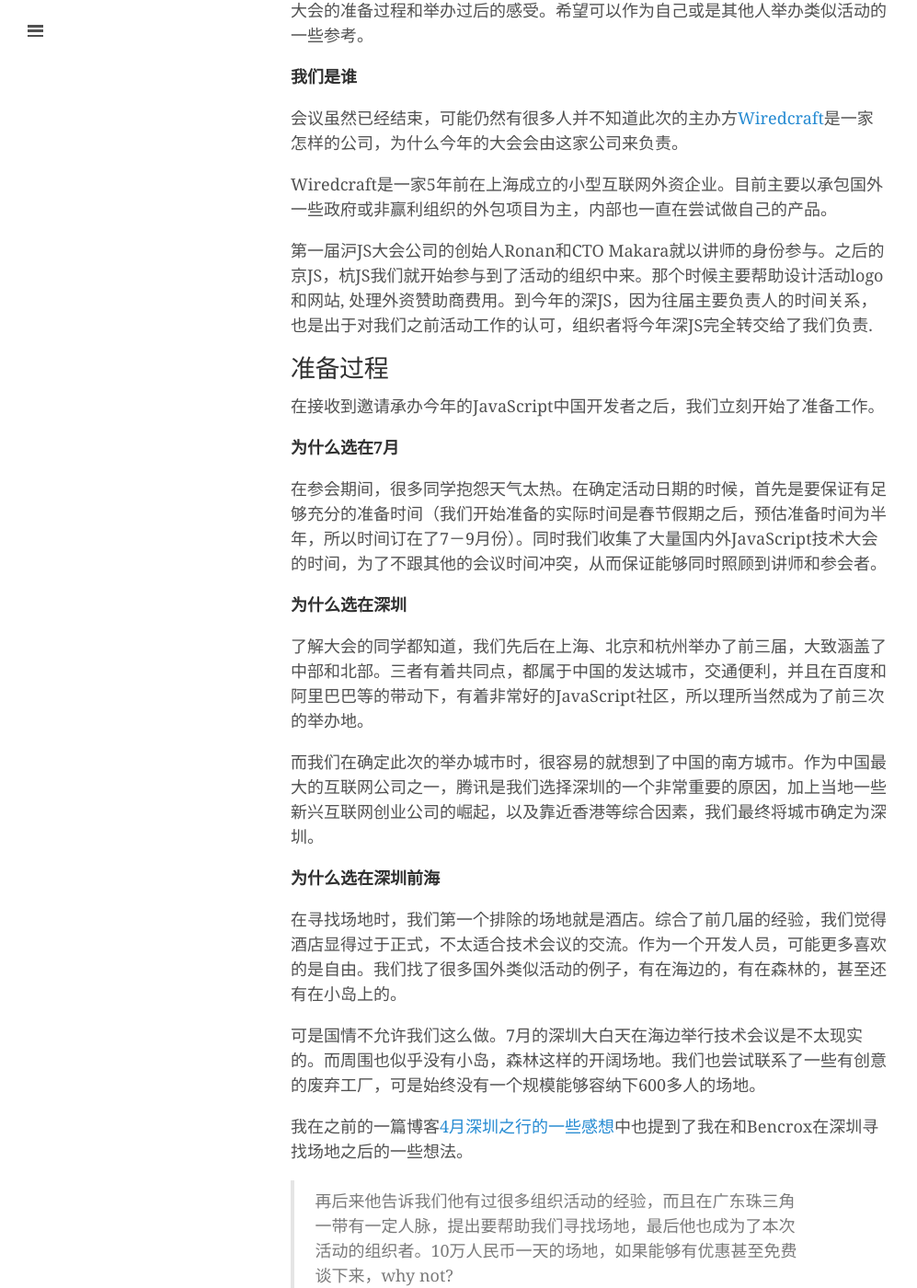
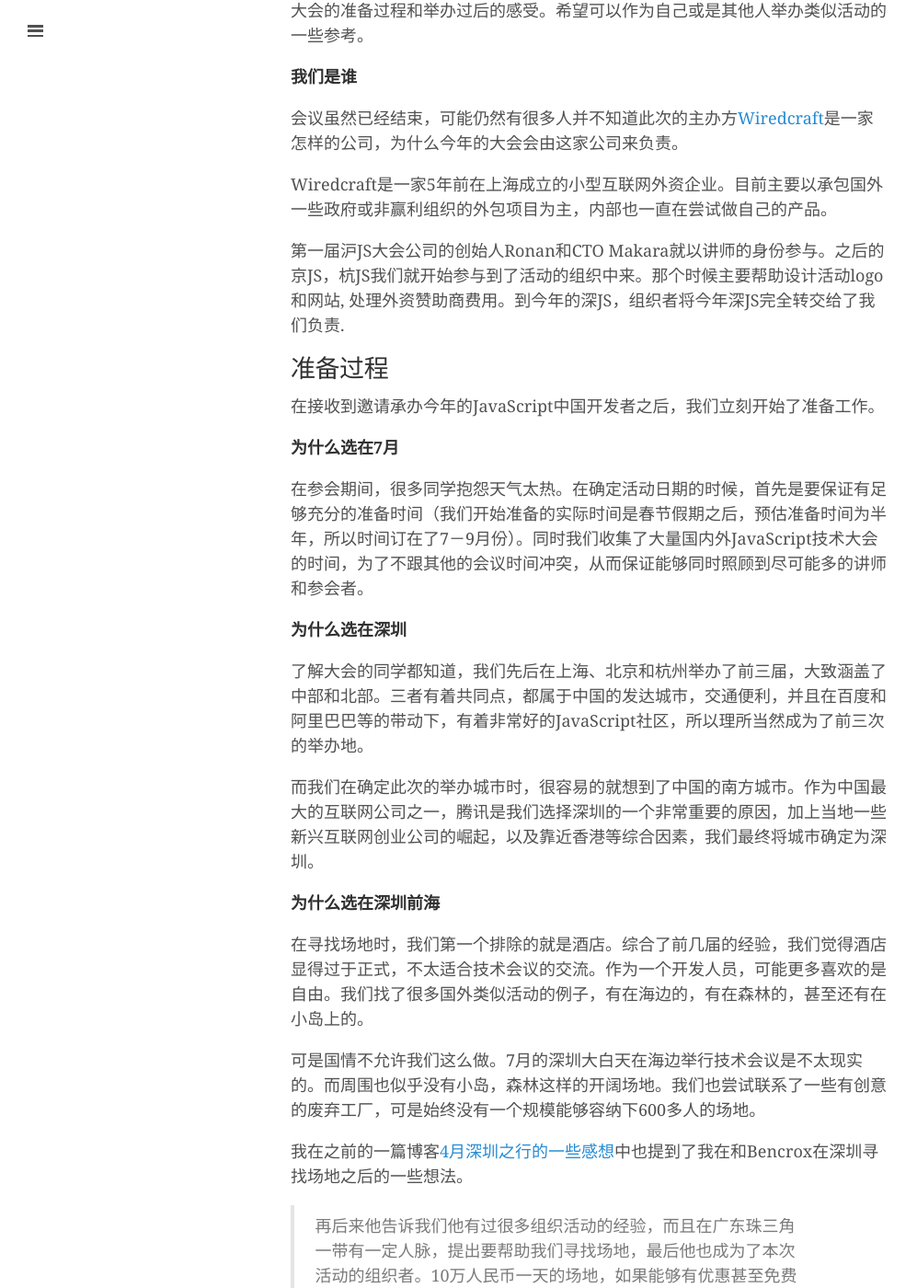
Before and after one commit to fraserxu/fraserxu.github.io, a Jekyll site: the page built from _posts/2015-07-13-a-recall-on-2015-jsconf-china.md, in a window 1280 px wide and 1400 px high, scrolled down 326 px. Shown: the whole window at 92% size, without its empty margins (0-997 px from the left). Built offline with Jekyll 4.4.1, drawn with Linux system fonts in a browser that asks for light colours; some web fonts are replaced; Markdown is read by kramdown in place of the engine named in the settings; some of the changed text lies outside the part shown.

Commit message:
little fix and ready to push

```diff
--- a/_posts/2015-07-13-a-recall-on-2015-jsconf-china.md
+++ b/_posts/2015-07-13-a-recall-on-2015-jsconf-china.md
@@ -14,7 +14,7 @@
 
 Wiredcraft是一家5年前在上海成立的小型互联网外资企业。目前主要以承包国外一些政府或非赢利组织的外包项目为主，内部也一直在尝试做自己的产品。
 
-第一届沪JS大会公司的创始人Ronan和CTO Makara就以讲师的身份参与。之后的京JS，杭JS我们就开始参与到了活动的组织中来。那个时候主要帮助设计活动logo和网站, 处理外资赞助商费用。到今年的深JS，因为往届主要负责人的时间关系，也是出于对我们之前活动工作的认可，组织者将今年深JS完全转交给了我们负责.
+第一届沪JS大会公司的创始人Ronan和CTO Makara就以讲师的身份参与。之后的京JS，杭JS我们就开始参与到了活动的组织中来。那个时候主要帮助设计活动logo和网站, 处理外资赞助商费用。到今年的深JS，组织者将今年深JS完全转交给了我们负责.
 
 ## 准备过程
 
@@ -22,7 +22,7 @@
 
 **为什么选在7月**
 
-在参会期间，很多同学抱怨天气太热。在确定活动日期的时候，首先是要保证有足够充分的准备时间（我们开始准备的实际时间是春节假期之后，预估准备时间为半年，所以时间订在了7－9月份）。同时我们收集了大量国内外JavaScript技术大会的时间，为了不跟其他的会议时间冲突，从而保证能够同时照顾到讲师和参会者。
+在参会期间，很多同学抱怨天气太热。在确定活动日期的时候，首先是要保证有足够充分的准备时间（我们开始准备的实际时间是春节假期之后，预估准备时间为半年，所以时间订在了7－9月份）。同时我们收集了大量国内外JavaScript技术大会的时间，为了不跟其他的会议时间冲突，从而保证能够同时照顾到尽可能多的讲师和参会者。
 
 **为什么选在深圳**
 
@@ -32,7 +32,7 @@
 
 **为什么选在深圳前海**
 
-在寻找场地时，我们第一个排除的场地就是酒店。综合了前几届的经验，我们觉得酒店显得过于正式，不太适合技术会议的交流。作为一个开发人员，可能更多喜欢的是自由。我们找了很多国外类似活动的例子，有在海边的，有在森林的，甚至还有在小岛上的。
+在寻找场地时，我们第一个排除的就是酒店。综合了前几届的经验，我们觉得酒店显得过于正式，不太适合技术会议的交流。作为一个开发人员，可能更多喜欢的是自由。我们找了很多国外类似活动的例子，有在海边的，有在森林的，甚至还有在小岛上的。
 
 可是国情不允许我们这么做。7月的深圳大白天在海边举行技术会议是不太现实的。而周围也似乎没有小岛，森林这样的开阔场地。我们也尝试联系了一些有创意的废弃工厂，可是始终没有一个规模能够容纳下600多人的场地。
 
@@ -50,7 +50,7 @@
 
 Python发烧友、朴灵、Goddyzhao，相信大家都非常熟悉这几个名字。而Wiredcraft, fraserxu可能大家完全没有听说过。官方微博我们接手的时候只有200多个粉丝，另外还有一份往届参会人员的邮件列表，除此之外我们没有其他的渠道可以推广和宣传此次活动。
 
-于是我们开始在纸上列出了一份国内的互联网公司清单，并靠感觉标注了潜在的赞助公司。另外在这个过程中，得到了我的好朋友，同时也是好同学和前同事，现在在深圳Knewone做市场的Meggery, 由于工作的原因她也结识了一些互联网公司的市场部门工作人员，也很好的帮忙补充了我们的列表。
+于是我们开始在纸上列出了一份国内的互联网公司清单，并靠感觉标注了潜在的赞助公司。另外在这个过程中，得到了我的好朋友，同时也是好同学和前同事，现在在深圳Knewone做市场的Meggery的帮助。 由于工作的原因她也结识了一些互联网公司的市场部门工作人员，她很好的帮忙补充了我们的列表。
 
 负责发邮件联系赞助商的是我和另外一位同事Claire, 我们都是前年毕业的英语专业本科毕业生，没有任何的市场开发经验，她在公司做行政，我在公司写代码。
 
```
Also changed, not shown: other parts of _posts/2015-07-13-a-recall-on-2015-jsconf-china.md (+2 -0 lines).
